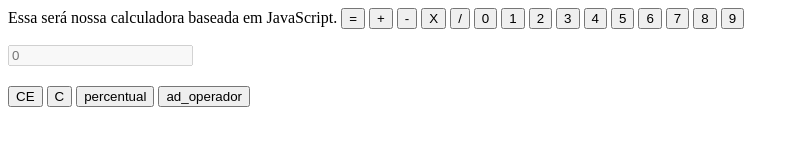
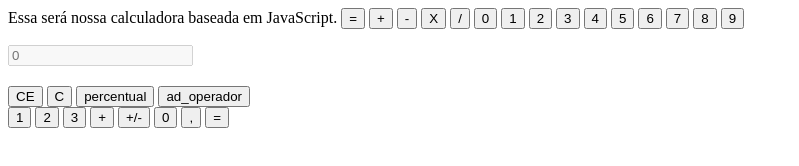
Before and after one commit to anavendramin/Projeto-2024, a plain HTML site: page calculadora.html in a window 1280 px wide. Shown: the whole page, without its empty margins (0-799 px from the left). Drawn offline with Linux system fonts and the light colour scheme.

Commit message:
Update calculadora.html

```diff
--- a/calculadora.html
+++ b/calculadora.html
@@ -27,10 +27,21 @@ p>
         <h2 id='historico'></h2>
       </div>
 
-      <div class= 'linha'>
+      <div class='linha'>
         <button class='ce' onclick='limpar() '>CE</button>
         <button class='c' onclick='limpar() '>C</button>
         <button class='percent' onclick='limpar() '>percentual</button>
         <button class='divisao' onclick='limpar() '>ad_operador</button>
+      <div class='linha'>
+        <button class= 'numero' onclick="add_numero('1')">1</button>
+        <button class= 'numero' onclick="add_numero('2')">2</button>
+        <button class= 'numero' onclick="add_numero('3')">3</button>
+        <button class= 'numero' onclick="add_operador('+')">+</button>
+      <div=class='linha'>
+        <button class= 'mais_menos' onclick="add_sinal('-')">+/-</button>
+        <button class= 'numero' onclick="add_numero('0')">0</button>
+        <button class= 'virgula' onclick="add_virgula()">,</button>
+        <button class= 'igual' onclick="add_operador('=')">=</button>
+
   </body>
 </html>
```
